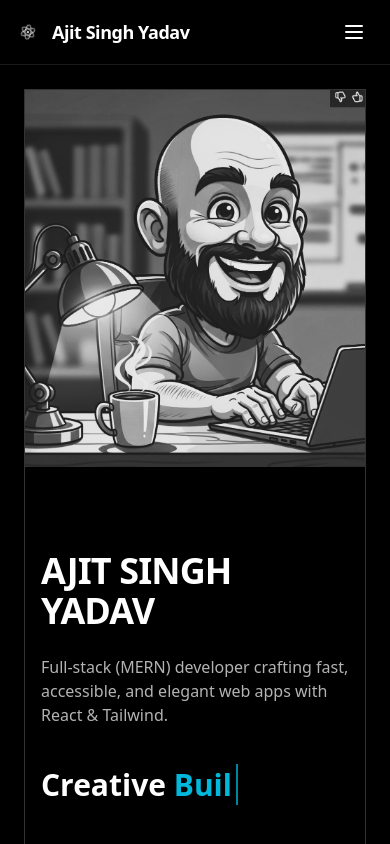
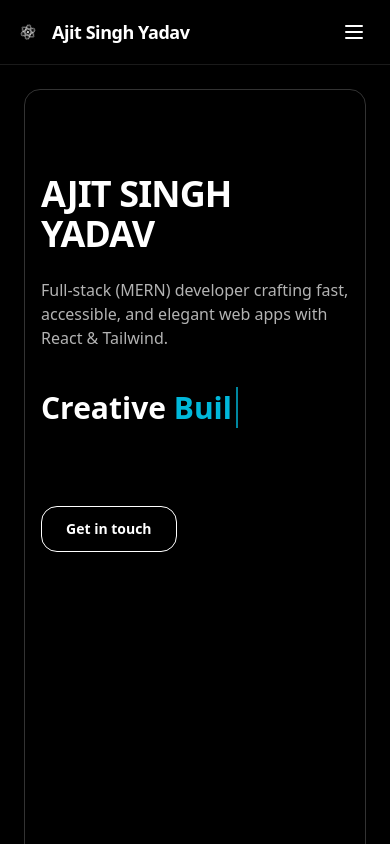
Before and after one commit to raoajitsingh/Portfolio, a React (Vite) app: page / in a window 390 px wide. Built offline with nearby package versions, Linux system fonts and the light colour scheme.

Commit message:
Hero-image mobile view change

```diff
--- a/src/components/Hero.jsx
+++ b/src/components/Hero.jsx
@@ -1,28 +1,42 @@
+// src/components/Hero.jsx
 import React from "react";
 import { Outlet } from "react-router-dom";
 
 export default function Hero() {
   return (
     <section
-      className="relative isolate h-[calc(100svh-4rem)] flex items-center overflow-hidden border m-6  border-black/20 dark:border-white/20 min-h-0 pt-[env(safe-area-inset-top)]
-        pb-[env(safe-area-inset-bottom)]"
+      className="
+        relative isolate
+        h-[calc(100svh-4rem)]            /* safe viewport height */
+        flex items-center overflow-hidden
+        m-6 rounded-2xl
+        border border-black/20 dark:border-white/20
+        min-h-0
+        pt-[env(safe-area-inset-top)]
+        pb-[env(safe-area-inset-bottom)]
+      "
     >
-      <div className="grid w-full h-full lg:grid-cols-[35%_65%] min-h-0">
-        <div className="w-full h-full min-h-0">
+      <div className="grid w-full h-full min-h-0 md:grid-cols-[35%_65%]">
+        {/* Left: fixed photo (hidden on mobile) */}
+        <div className="hidden md:block w-full h-full min-h-0">
           <img
-            src="/rao2.jpg"
+            src="/ajit.jpeg"
             alt="Ajit Singh Yadav"
             className="w-full h-full object-cover"
           />
         </div>
+
+        {/* Right: scrollable content area */}
         <div
-          className="h-full min-h-0
+          className="
+            h-full min-h-0
             flex flex-col
-            lg:pl-8 px-4 md:px-6
-            py-6                         /* top/bottom padding so text isn't under edges */
+            px-4 md:px-6 lg:pl-8
+            py-6 md:py-6 lg:py-0
             overflow-y-auto overscroll-contain
-            scroll-pt-6                  /* if you jump to anchors, keep 6px from top */
-            pb-[env(safe-area-inset-bottom)]"
+            scroll-pt-6
+            pb-[env(safe-area-inset-bottom)]
+          "
         >
           <Outlet />
         </div>
```
